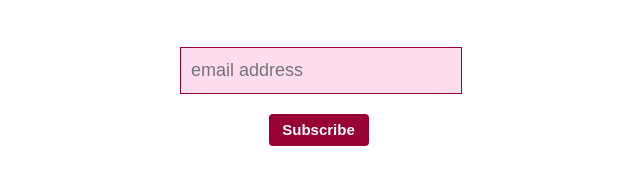
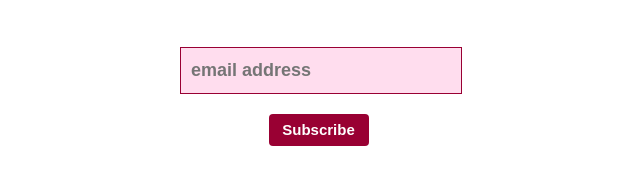
Before and after one commit to marksoper/parent.cc, a plain HTML site: page index.html in a window 1280 px wide. Shown: the part 241-426 px from the top of the page, 319-959 px from the left. Drawn offline with Linux system fonts and the light colour scheme.

Commit message:
bold email

```diff
--- a/site.css
+++ b/site.css
@@ -30,6 +30,6 @@ div {
 #mc_embed_signup .button {clear:both; background-color: #990033; border: 0 none; border-radius:4px; color: #FFFFFF; cursor: pointer; display: inline-block; font-size:15px; font-weight: bold; height: 32px; line-height: 32px; margin: 0 5px 10px 0; padding:0; text-align: center; text-decoration: none; vertical-align: top; white-space: nowrap; width: auto;}
 #mc_embed_signup .button:hover {background-color:#777;}
 #mc_embed_signup .nowrap {white-space:nowrap;}
-#mc_embed_signup input.email {font-size: 18px; color: #990033; background-color: #ffddee; padding:12px 0; margin: 20px; text-indent:10px; width:280px; }
+#mc_embed_signup input.email {font-size: 18px; font-weight: bold; color: #990033; background-color: #ffddee; padding:12px 0; margin: 20px; text-indent:10px; width:280px; }
 
 #mc_embed_signup input.button {width:100px;}
```
